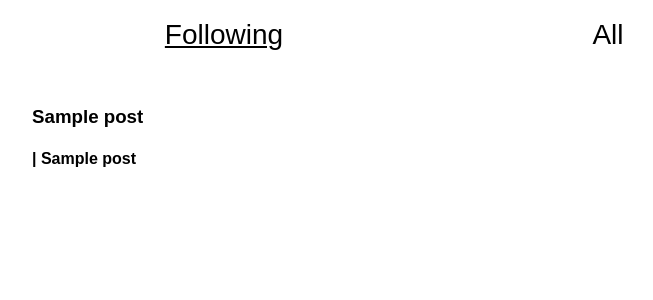
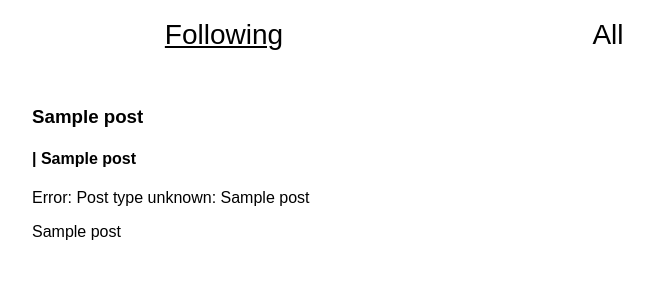
Before and after one commit to NotLawson/seqwrc, a Flask app: template templates/feed.html in a window 1280 px wide. Shown: the part 456-756 px from the top of the page, without its empty margins (224-877 px from the left). Run offline with Flask 3, Linux system fonts and the light colour scheme; the template is opened without the code that fills it: most values are stand-ins (such as "Sample title", 1, 10 or a date in 2020); some libraries are stand-ins or nearby versions.

Commit message:
catch unknown post types, fix minor templating error

```diff
--- a/templates/feed.html
+++ b/templates/feed.html
@@ -13,7 +13,7 @@
 <br><br>
 <div class="full" id="following">
     {% for post in following %}
-    <div class="post" id="post[0]">
+    <div class="post" id="{{ post[0] }}">
         {% set post_user = get_user_id(post[1]) %}
         <h3>{{ post[2] }}</h3>
         <h4><a href="/profiles/{{ post_user[1] }}">{{ post_user[4] }}</a>  |  {{ post[2] }}</h4>
@@ -30,13 +30,17 @@
         {% set content = json.loads(post[3]) %}
         <p>{{content["date"]}} | {{content["time"]}}</p>
         <p>{{content["description"]}}</p>
+
+        {% else %}
+        <p>Error: Post type unknown: {{ post[6] }}</p>
+        <p>{{ post[3] }}</p>
         {% endif %}
     </div>
     {% endfor %}
 </div>
 <div class="full" id="all" hidden>
     {% for post in all %}
-    <div class="post" id="post[0]">
+    <div class="post" id="{{ post[0] }}">
         {% set post_user = get_user_id(post[1]) %}
         <h3>{{ post[2] }}</h3>
         <h4><a href="/profiles/{{ post_user[1] }}">{{ post_user[4] }}</a>  |  {{ post[2] }}</h4>
@@ -53,6 +57,10 @@
         {% set content = json.loads(post[3]) %}
         <p>{{content["date"]}} | {{content["time"]}}</p>
         <p>{{content["description"]}}</p>
+
+        {% else %}
+        <p>Error: Post type unknown: {{ post[6] }}</p>
+        <p>{{ post[3] }}</p>
         {% endif %}
     </div>
     {% endfor %}
```
